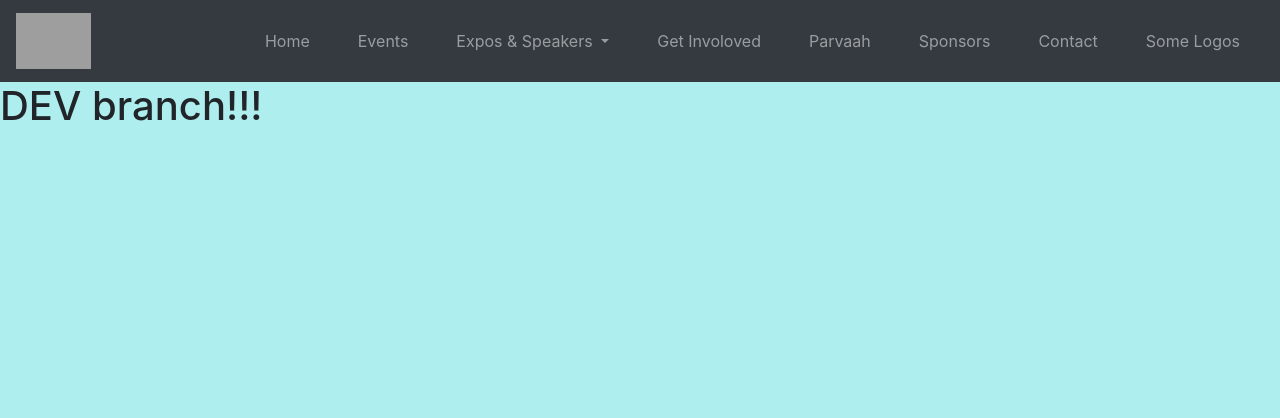
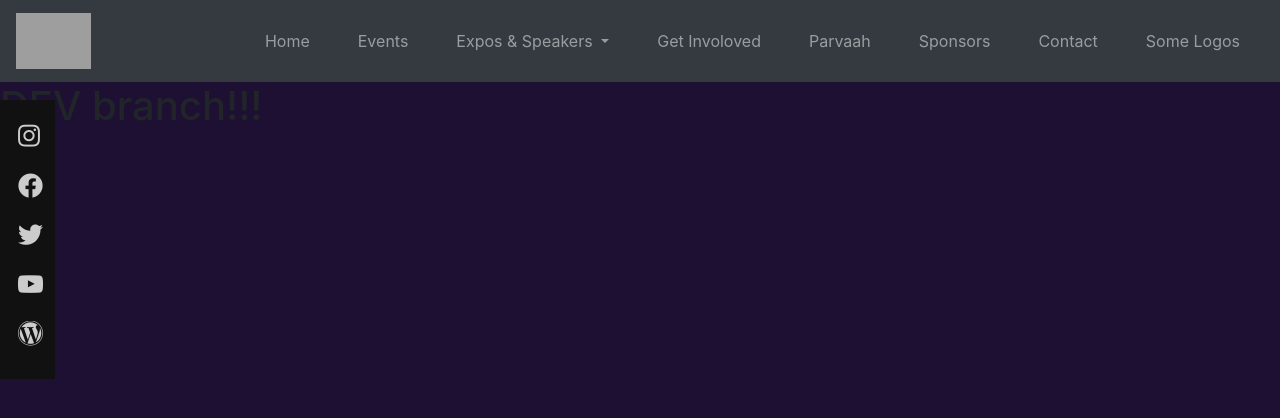
Before and after one commit to kjscedev/Abhiyantriki_2020, a plain HTML site: page index.html in a window 1280 px wide. Drawn offline with nearby package versions, Linux system fonts and the light colour scheme; grey boxes are pictures that could not be loaded.

Commit message:
background colour and sidebar added

```diff
--- a/index.html
+++ b/index.html
@@ -14,6 +14,11 @@
     <!-- bootstrap -->
     <link rel="stylesheet" href="https://stackpath.bootstrapcdn.com/bootstrap/4.5.2/css/bootstrap.min.css" integrity="sha384-JcKb8q3iqJ61gNV9KGb8thSsNjpSL0n8PARn9HuZOnIxN0hoP+VmmDGMN5t9UJ0Z" crossorigin="anonymous">
     <link rel="stylesheet" href="styles.css" />
+    <!-- fonts -->
+    <link href="https://fonts.googleapis.com/css2?family=Cutive+Mono&family=VT323&display=swap" rel="stylesheet">
+    <!--font awesome-->
+    <link rel="stylesheet" href="https://cdnjs.cloudflare.com/ajax/libs/font-awesome/5.13.1/css/all.min.css" />
+    <link rel="stylesheet" href="https://cdnjs.cloudflare.com/ajax/libs/font-awesome/4.7.0/css/font-awesome.min.css" />
   </head>
 <body>
   <nav class="navbar navbar-expand-lg navbar-dark bg-dark">
@@ -69,6 +74,25 @@
       <a href="#">upgrade your browser</a> to improve your experience.
     </p>
   <![endif]-->
+  <!--Sidebar-->
+  <div class="social-media__section">
+    <ul>
+        <li><a href=" https://www.instagram.com/kjscelive/"><i class="fab fa-instagram"></i></a></li>
+        <li><a href="https://www.facebook.com/kjsceabhiyantriki/?ref=br_rs"><i class="fab fa-facebook"></i></a></li>
+        <li><a href=" https://twitter.com/kjsabhiyantriki?lang=en"><i class="fab fa-twitter"></i></a></li>
+        <li><a href="https://www.youtube.com/channel/UC7Z32X4uNZ8c31NteK3065g"><i class="fa fa-youtube-play"></i></a></li>
+        <li><a href="https://kjscelive.wordpress.com/"><i class="fa fa-wordpress"></i></a></li>
+    </ul>
+  </div>
+  <div class="mobile-social-media-section">
+    <div class="mobile-social-media-inner-section">
+    <a href=" https://www.instagram.com/kjscelive/"><i class="fab fa-instagram"></i></a>
+        <a href="https://www.facebook.com/kjsceabhiyantriki/?ref=br_rs"><i class="fab fa-facebook"></i></a>
+        <a href=" https://twitter.com/kjsabhiyantriki?lang=en"><i class="fab fa-twitter"></i></a>
+        <a href="https://www.youtube.com/channel/UC7Z32X4uNZ8c31NteK3065g"><i class="fa fa-youtube-play"></i></a>
+        <a href="https://kjscelive.wordpress.com/"><i class="fa fa-wordpress"></i></a>
+    </div>
+  </div>
 
   <!-- jQuery, Popper.js, Bootstrap JS -->
   <script src="https://code.jquery.com/jquery-3.3.1.slim.min.js" integrity="sha384-q8i/X+965DzO0rT7abK41JStQIAqVgRVzpbzo5smXKp4YfRvH+8abtTE1Pi6jizo" crossorigin="anonymous"></script>
--- a/styles.css
+++ b/styles.css
@@ -1,3 +1,9 @@
+* {
+    box-sizing: border-box;
+    margin: 0;
+    padding: 0;
+    overflow-x: hidden;
+}
 /*-------------------------- Navbar --------------------------*/
 /* increase spacing between navbar items, dropdown on hover */
 @media (min-width: 800px){
@@ -13,5 +19,41 @@
 
 /* temporary */
 body {
-	background-color: paleturquoise;
+    background-color: #1e1033;
+    background-position: center;
+    background-repeat: no-repeat;
+    background-size: cover;
 }
+
+/*---------------------------------Sidebar---------------------------------*/
+.social-media__section {
+    width: 55px;
+    position: fixed;
+    z-index: 1;
+    top: 0;
+    left: 0;
+    background-color: #111;
+    overflow-x: hidden;
+    margin-top: 100px;
+    padding-top: 15px;
+  }
+
+.social-media__section a {
+    padding: 6px 8px 6px 18px;
+    text-decoration: none;
+    font-size: 25px;
+    color: #ccc;
+    display: block;
+    transition: 0.5s;
+    overflow: hidden !important;
+}
+
+.social-media__section ul li a:hover {
+    color: purple;
+    transform: scale(1);
+    overflow: hidden !important;
+}
+
+.mobile-social-media-section {
+    display: none;
+}
```
